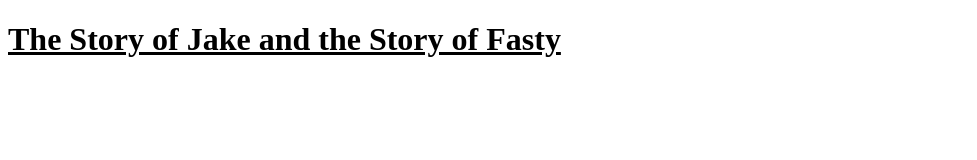
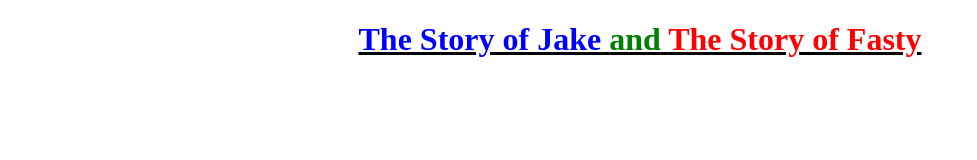
Before and after one commit to EliAdeboyejo/JAke, a plain HTML site: page index.html in a window 1280 px wide. Shown: the whole page, without its empty margins (0-977 px from the left). Drawn offline with Linux system fonts and the light colour scheme.

Commit message:
finished
yupy

```diff
--- a/Styles.css
+++ b/Styles.css
@@ -0,0 +1,15 @@
+#one{
+    color: blue;
+}
+
+#two{
+    color: green;
+}
+
+#three{
+    color: red;
+}
+
+#four{
+    text-align: center;
+}
--- a/index.html
+++ b/index.html
@@ -7,6 +7,6 @@
     <link rel="stylesheet" href="./Styles.css">
 </head>
 <body>
-    <h1><u>The Story of Jake and the Story of Fasty</u></h1>
+    <h1 id="four"><u><span id="one">The Story of Jake</span> <span id="two">and</span> <span id="three">The Story of Fasty</span></u></h1>
 </body>
 </html>
```
